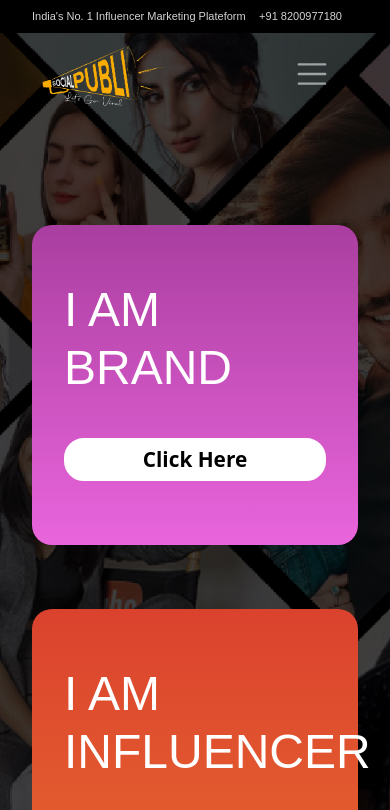
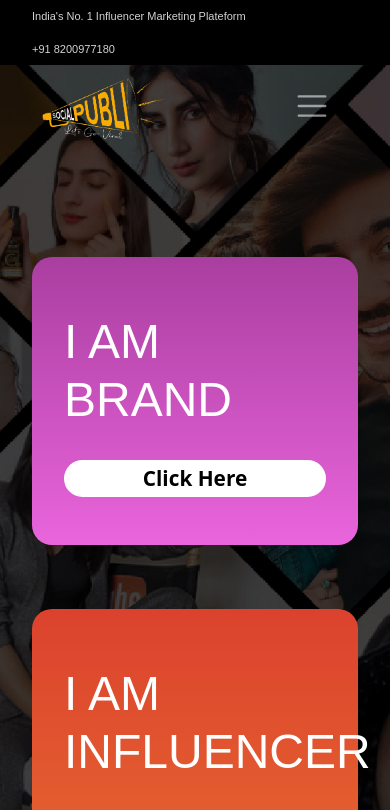
Before and after one commit to Shivam181103/socialpubli1, a React (Create React App) app: page / in a window 390 px wide. Shown: the top 810 px of the page. Built offline with nearby package versions, Linux system fonts and the light colour scheme; a web font is replaced by a local one.

Commit message:
cHANGE 1.8

```diff
--- a/src/components/Footer.jsx
+++ b/src/components/Footer.jsx
@@ -38,12 +38,12 @@ const Footer = () => {
 			<div class="footer-center">
 
 				<div>
-					<i class="fa fa-map-marker"></i>
-					<p><span>1007 One Indiabulls Park , Jetalpur Road</span>Vadodara , Gujarat</p>
+					<i class="fa me-2 fa-map-marker"></i>
+					<p> 1007 One Indiabulls Park , Jetalpur Road Vadodara , Gujarat</p>
 				</div>
 
 				<div>
-					<i class="fa fa-phone"></i>
+					<i class="fa   fa-phone"></i>
 					<p>9723232454</p>
 				</div>
 
--- a/src/components/Home/HomeLanding.jsx
+++ b/src/components/Home/HomeLanding.jsx
@@ -24,7 +24,7 @@ import brandlogo4 from '../../IMAGES1/oppo.png'
 import brandlogo5 from '../../IMAGES1/rapido.png'
 import brandlogo6 from '../../IMAGES1/snapchat.png'
 import brandlogo7 from '../../IMAGES1/zara.png'
-import brandlogo8 from '../../IMAGES1/prime1.png'
+// import brandlogo8 from '../../IMAGES1/prime1.png'
 import Slider from "react-slick";
 import { Fade, Zoom } from 'react-reveal'
 import { Link } from 'react-router-dom'
@@ -593,12 +593,7 @@ const HomeLanding = () => {
 
                                 </div>
                             </div>
-                            <div>
-                                <div className="brands-img-wrap">
-                                    <img src={brandlogo8} alt="" />
 
-                                </div>
-                            </div>
 
 
 
--- a/src/components/Home/Navbar.css
+++ b/src/components/Home/Navbar.css
@@ -37,6 +37,11 @@
     color: lightgray;
 
 }
+.contact-cont{
+    display: flex;
+    align-items: center;
+    justify-content: space-between;
+}
 @media (max-width:625px){
 
     .nav-logo{
@@ -60,4 +65,10 @@
       font-size: 11px;
 
     }
+
+    .contact-cont{
+        flex-direction: column;
+       text-align: start;
+       align-items: baseline;
+    }
 }
--- a/src/components/Home/TopContact.jsx
+++ b/src/components/Home/TopContact.jsx
@@ -3,7 +3,7 @@ import './Navbar.css'
 const TopContact = () => {
   return (
     <div className='top-contact' style={{backgroundColor:'black',paddingTop:'.5rem'}}   >
-        <div style={{padding:'0 2rem',paddingRight:'3rem', marginBottom:'-0.5rem'}} className="contact-cont d-flex  align-items-center  justify-content-between ">
+        <div style={{padding:'0 2rem',paddingRight:'3rem', marginBottom:'-0.5rem'}} className="contact-cont     ">
             <p  >India's No. 1 Influencer Marketing Plateform</p>
             <p  >+91 8200977180</p>
         </div>
--- a/src/components/Home/homelanding.css
+++ b/src/components/Home/homelanding.css
@@ -386,6 +386,9 @@ h1,h2,h3,h4,p{
     font-weight: 400;
 
 }
+.global-text-cont>div h1:hover{
+    cursor: pointer;
+}
  @keyframes mymove {
     from {opacity: 0;
     transform: rotateX(-90deg);
@@ -555,17 +558,16 @@ img.joinus{
     .landing-page>div{
         margin:2rem;
         padding:1rem;
-        width: 20rem;
+        width: 18rem;
         color: white;
         border-radius: 20px;
-        height: 20rem;
-         display: flex;
-         flex-direction: column;
-
+        height: 18rem;
+        display: flex;
+        flex-direction: column;
         justify-content: space-between;
   }
   .landing-page>div>h1{
-      font-size: 3rem;
+        font-size: 3rem;
   }
   .quote-wrapper{
       position: relative;
@@ -623,6 +625,7 @@ img.joinus{
      flex-direction: column;
      align-items: center;
  }
+
 .global-img-cont>img{
     width:10rem;
     height: auto;
@@ -742,6 +745,9 @@ img.joinus{
 .global-tech-cont{
     height: auto;
 }
+.small-text-cont{
+    padding: 2rem;
+}
  .small-text-cont>p{
      font-size: 1.3rem;
      padding-top: 1rem;
@@ -845,6 +851,8 @@ img.joinus{
 }
 .ready-to-join-us form{
     height: 4rem;
+    margin: 0 2rem;
+    width: calc( 100% - 4rem );
 }
 .ready-to-join-us form button{
     font-size: 1rem;
@@ -858,6 +866,7 @@ img.joinus{
  }
  .phone-global-text-cont{
      display: flex;
+
      flex-direction: column;
  }
 .phone-global-text-cont>div>div{
--- a/src/components/footer.css
+++ b/src/components/footer.css
@@ -130,7 +130,11 @@ padding: 1rem 0;
 .footer-distributed .footer-center{
 	width: 35%;
 }
-
+.footer-center>div{
+	display: flex;
+	align-items: center;
+	margin-right: 2rem;
+}
 .footer-distributed .footer-center i{
 	background-color:  #33383b;
 	color: #ffffff;
@@ -255,10 +259,11 @@ padding: 1rem 0;
 
 /* If you don't want the footer to be responsive, remove these media queries */
 
-@media (max-width: 880px) {
+@media (max-width: 720px) {
 
 	.footer-distributed{
 		font: bold 14px sans-serif;
+		padding: 2rem;
 	}
 
 	.footer-distributed .footer-left,
@@ -267,11 +272,21 @@ padding: 1rem 0;
 		display: block;
 		width: 100%;
 		margin-bottom: 40px;
-		text-align: center;
+		text-align: start;
 	}
-
+.footer-distributed>div>div{
+	display: flex;
+	align-items: center;
+	margin-right: 0;
+}
 	.footer-distributed .footer-center i{
 		margin-left: 0;
+		font-size: 1.3rem;
+	   margin-top: 0;
+	   margin-right: 0;
+	   margin-bottom: 0;
+	   text-align: start;
+	 background: none;
 	}
 
 }
```
